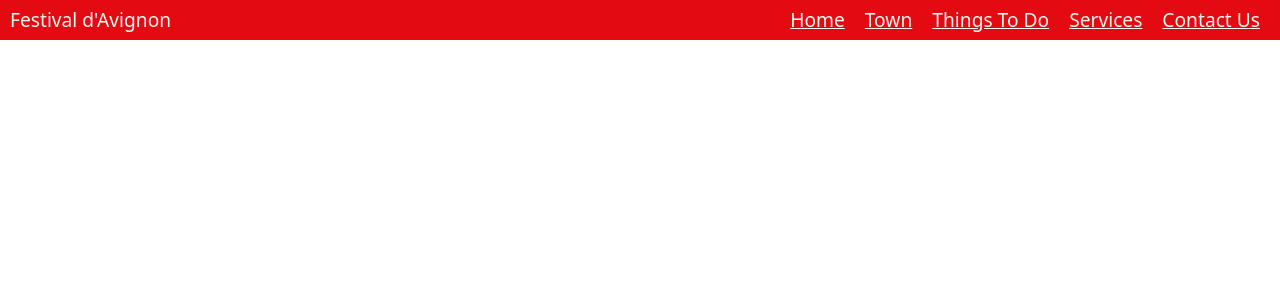
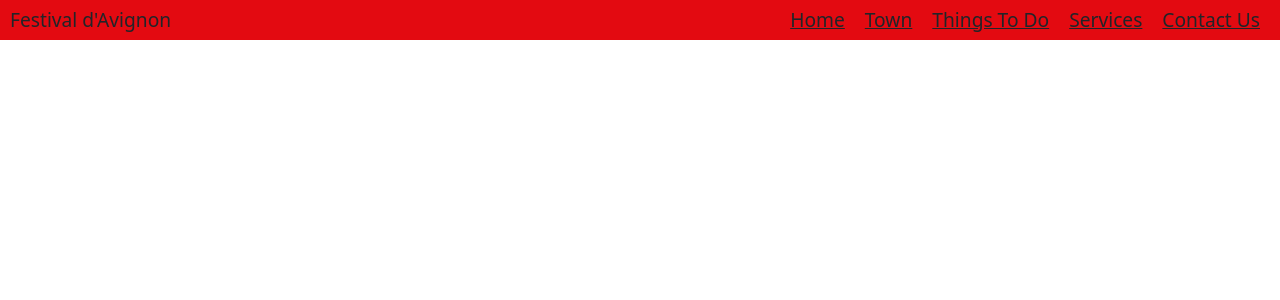
Before and after one commit to AndreaPrati98/Polimi--Hypermedia---project, a Nuxt app: page / in a window 1280 px wide. Shown: the top 300 px of the page. Built offline with nearby package versions, Linux system fonts and the light colour scheme.

Commit message:
added new small changes

```diff
--- a/assets/style/globalStyle.css
+++ b/assets/style/globalStyle.css
@@ -1,3 +1,10 @@
+@import url('https://fonts.googleapis.com/css2?family=Roboto:ital,wght@0,500;1,400&display=swap');
+
 * {
     color: var(--text-color);
+    box-sizing: border-box; /* more intuitive way of setting sizes */
 }
+
+html {
+    font-family: 'Roboto', sans-serif;
+}
--- a/assets/style/styleVariable.css
+++ b/assets/style/styleVariable.css
@@ -3,11 +3,14 @@
 :root {
     /* palette */
     --palette-red: #e30a11;
+    --palette-red-dark: #a51116;
     --palette-green: #f1faee;
     --palette-light-cyan: #a8dadc;
     --palette-soft-blue: #457b9d;
     --palette-blue: #1d3557;
 
-    --text-color: seashell;
+    --text-color-dark: black;
+    --text-color-light: seashell;
+
 
 }
```
